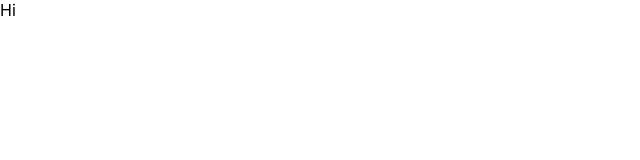
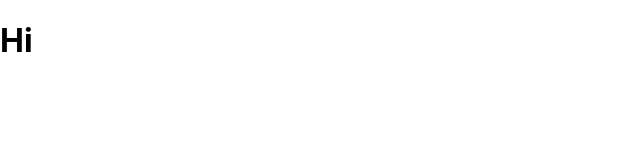
Before and after one commit to mikeyfbz/Scrabble-React, a React (Create React App) app: page / in a window 1280 px wide. Shown: the top 160 px of the page, without its empty margins (0-640 px from the left). Built offline with nearby package versions, Linux system fonts and the light colour scheme.

Commit message:
Scrabble.js added

```diff
--- a/src/App.js
+++ b/src/App.js
@@ -1,9 +1,10 @@
 import React from 'react';
 import './App.css';
+import Scrabble from './container/Scrabble';
 
 function App() {
   return (
-    <div>Hi</div>
+    <Scrabble />
   );
 }
 
--- /dev/null
+++ b/src/container/Scrabble.js
@@ -0,0 +1,18 @@
+import React, { Component } from 'react';
+
+class Scrabble extends Component {
+    super() {
+
+    }
+
+    render() {
+
+        return (
+            <h1>Hi</h1>
+        )
+    }
+
+
+}
+
+export default Scrabble;
```
